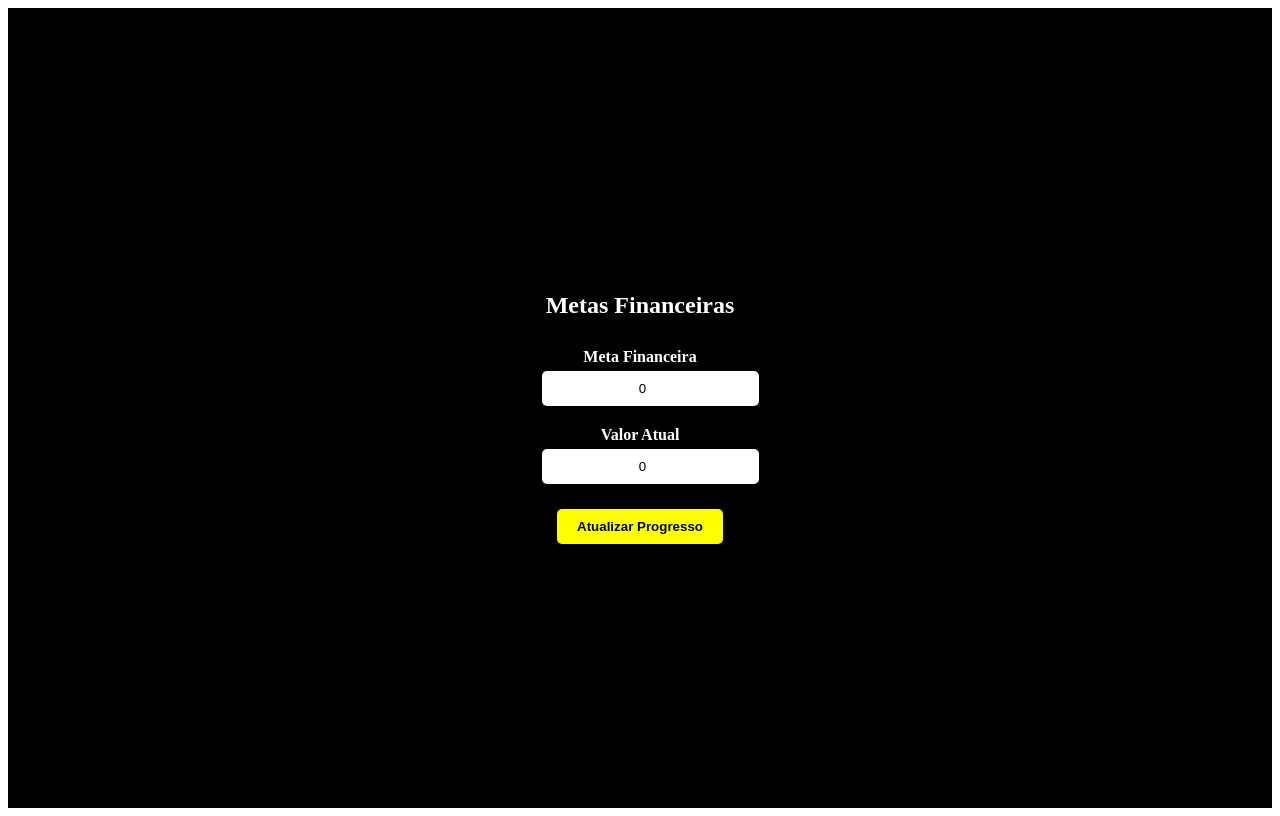
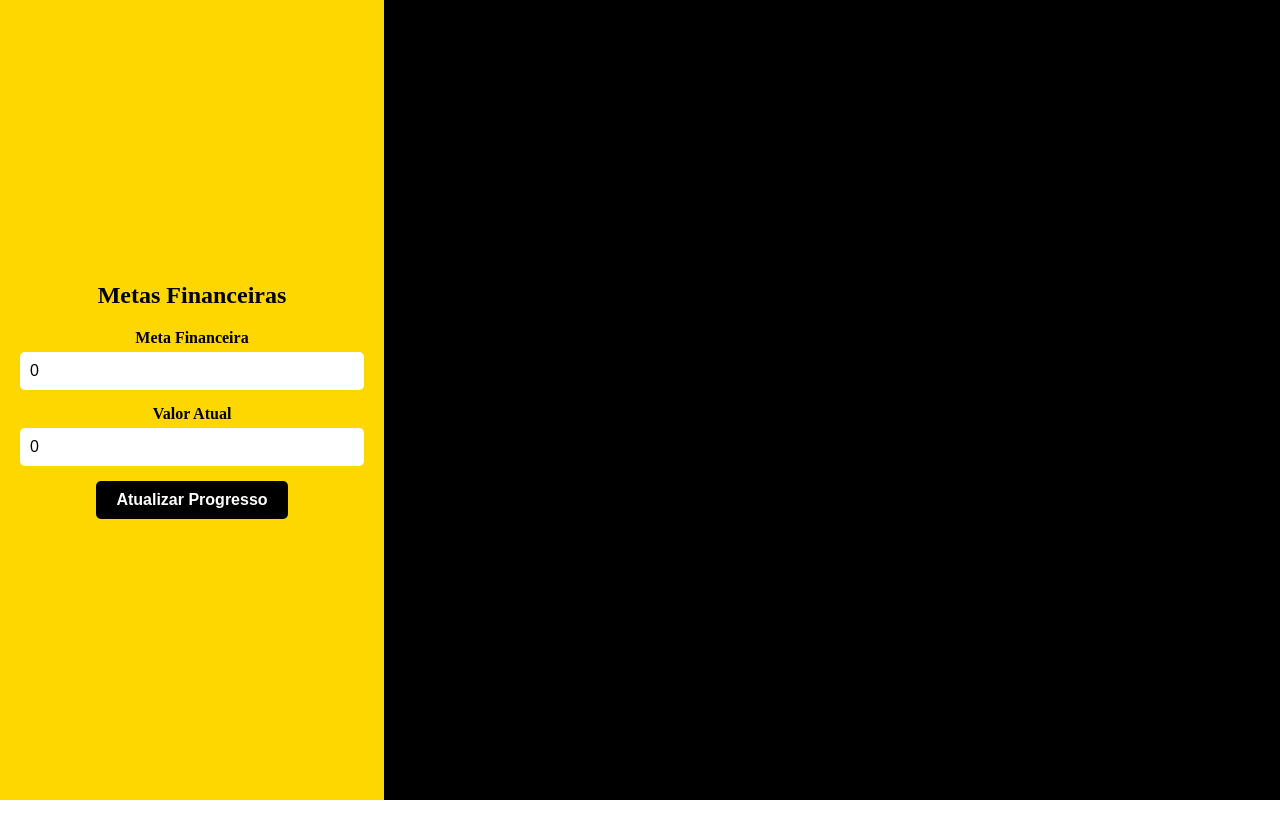
Before and after one commit to C0inTec/Web, a React (Vite) app: page /progress in a window 1280 px wide. Built offline with nearby package versions, Linux system fonts and the light colour scheme.

Commit message:
Página de progresso

```diff
--- a/src/Pages/Progress/progress.css
+++ b/src/Pages/Progress/progress.css
@@ -1,49 +1,88 @@
+* {
+    margin: 0;
+    padding: 0;
+    box-sizing: border-box;
+}
+
+html, body {
+    width: 100%;
+    height: 100%;
+    overflow: hidden;
+}
+
 .progress-container {
     display: flex;
+    height: 100vh;
+    width: 100vw;
+}
+
+.goal-section {
+    background-color: gold;
+    width: 30%;
+    display: flex;
     flex-direction: column;
+    justify-content: center;
     align-items: center;
-    justify-content: center;
-    height: 100vh;
-    background-color: black;
-    color: white;
+    padding: 20px;
+}
+
+.goal-section h2 {
+    margin-bottom: 20px;
+    font-size: 24px;
+    font-weight: bold;
+}
+
+.input-group {
+    margin-bottom: 15px;
+    width: 100%;
     text-align: center;
 }
 
-.input-container {
-    margin: 10px 0;
-}
-
-.input-container label {
+.input-group label {
     display: block;
     font-weight: bold;
     margin-bottom: 5px;
 }
 
-.input-container input {
+.input-group input {
+    width: 100%;
     padding: 10px;
+    font-size: 16px;
+    border: none;
     border-radius: 5px;
-    border: none;
-    width: 100%;
-    max-width: 300px;
-    text-align: center;
 }
 
-.update-button {
-    background-color: yellow;
-    color: black;
+button {
     padding: 10px 20px;
+    font-size: 16px;
+    font-weight: bold;
+    color: white;
+    background-color: black;
+    border: none;
     border-radius: 5px;
-    border: none;
     cursor: pointer;
-    font-weight: bold;
-    margin-top: 15px;
+}
+
+.chart-section {
+    flex: 1;
+    background-color: black;
+    display: flex;
+    justify-content: center;
+    align-items: center;
 }
 
 .chart-container {
     width: 80%;
-    max-width: 600px;
-    margin-top: 20px;
+    background-color: black;
     padding: 20px;
-    background-color: yellow;
     border-radius: 10px;
+    color: white;
+    text-align: center;
 }
+
+.chart-container h3 {
+    font-size: 22px;
+    font-weight: bold;
+    margin-bottom: 15px;
+    color: #00d4ff;
+}
--- a/src/Pages/Progress/progress.jsx
+++ b/src/Pages/Progress/progress.jsx
@@ -1,69 +1,122 @@
 import React, { useState } from 'react';
 import { Line } from 'react-chartjs-2';
-import { Chart as ChartJS, CategoryScale, LinearScale, LineElement, PointElement, Title, Tooltip, Legend } from 'chart.js';
+import { Chart as ChartJS, CategoryScale, LinearScale, LineElement, PointElement, Tooltip } from 'chart.js';
 import './progress.css';
 
-ChartJS.register(CategoryScale, LinearScale, LineElement, PointElement, Title, Tooltip, Legend);
+ChartJS.register(CategoryScale, LinearScale, LineElement, PointElement, Tooltip);
 
 const Progress = () => {
     const [goal, setGoal] = useState(0);
     const [amount, setAmount] = useState(0);
-    const [montlyProgress, setMontlyProgress] = useState([]);
+    const [monthlyProgress, setMonthlyProgress] = useState([]);
 
     const updateProgress = () => {
         if (goal === 0) return;
 
-        const progressPercentage = (amount / goal) * 100;
-        setMontlyProgress((prevProgress) => [
+        setMonthlyProgress((prevProgress) => [
             ...prevProgress,
-            { month: new Date().toLocaleString('default', { month: 'short' }), progress: progressPercentage },
+            { month: new Date().toLocaleString('default', { month: 'short' }), value: amount },
         ]);
     };
 
     const chartData = {
-        labels: montlyProgress.map((item) => item.month),
+        labels: monthlyProgress.map((item) => item.month),
         datasets: [
             {
-                label: 'Progresso da Meta (%)',
-                data: montlyProgress.map((item) => item.progress),
-                borderColor: 'rgba(75, 192, 192, 1)',
-                fill: false,
+                data: monthlyProgress.map((item) => item.value),
+                borderColor: '#00d4ff',
+                backgroundColor: 'rgba(0, 212, 255, 0.2)',
+                borderWidth: 3,
+                pointRadius: 6,
+                pointBackgroundColor: '#00d4ff',
+                tension: 0.3, // Suaviza as linhas do gráfico
             },
         ],
     };
 
+    const chartOptions = {
+        responsive: true,
+        plugins: {
+            legend: {
+                display: false, // 🔥 REMOVE A LEGENDA COMPLETAMENTE
+            },
+            tooltip: {
+                callbacks: {
+                    label: (context) => `R$ ${context.raw.toLocaleString('pt-BR')}`,
+                },
+                titleFont: {
+                    size: 14,
+                },
+                bodyFont: {
+                    size: 16,
+                },
+            },
+        },
+        scales: {
+            x: {
+                ticks: {
+                    color: '#ffffff',
+                    font: {
+                        size: 14,
+                        weight: 'bold',
+                    },
+                },
+                grid: {
+                    display: false,
+                },
+            },
+            y: {
+                ticks: {
+                    color: '#ffffff',
+                    font: {
+                        size: 14,
+                        weight: 'bold',
+                    },
+                    callback: (value) => `R$ ${value.toLocaleString('pt-BR')}`,
+                },
+                grid: {
+                    color: 'rgba(255, 255, 255, 0.2)',
+                },
+            },
+        },
+    };
+
     return (
         <div className="progress-container">
+            <div className="goal-section">
                 <h2>Metas Financeiras</h2>
 
-            <div className="input-container">
+                <div className="input-group">
                     <label>Meta Financeira</label>
                     <input
                         type="number"
                         value={goal}
-                    onChange={(e) => setGoal(e.target.value)}
+                        onChange={(e) => setGoal(Number(e.target.value))}
                         placeholder="Digite sua meta"
                     />
                 </div>
 
-            <div className="input-container">
+                <div className="input-group">
                     <label>Valor Atual</label>
                     <input
                         type="number"
                         value={amount}
-                    onChange={(e) => setAmount(e.target.value)}
+                        onChange={(e) => setAmount(Number(e.target.value))}
                         placeholder="Digite o valor atual"
                     />
                 </div>
 
-            <button className="update-button" onClick={updateProgress}>Atualizar Progresso</button>
+                <button onClick={updateProgress}>Atualizar Progresso</button>
+            </div>
 
-            {montlyProgress.length > 0 && (
+            <div className="chart-section">
+                {monthlyProgress.length > 0 && (
                     <div className="chart-container">
                         <h3>Progresso da Meta</h3>
-                    <Line data={chartData} />
+                        <Line data={chartData} options={chartOptions} />
                     </div>
                 )}
+            </div>
         </div>
     );
 };
```
Lines whose indentation alone changed are shown as unchanged.
